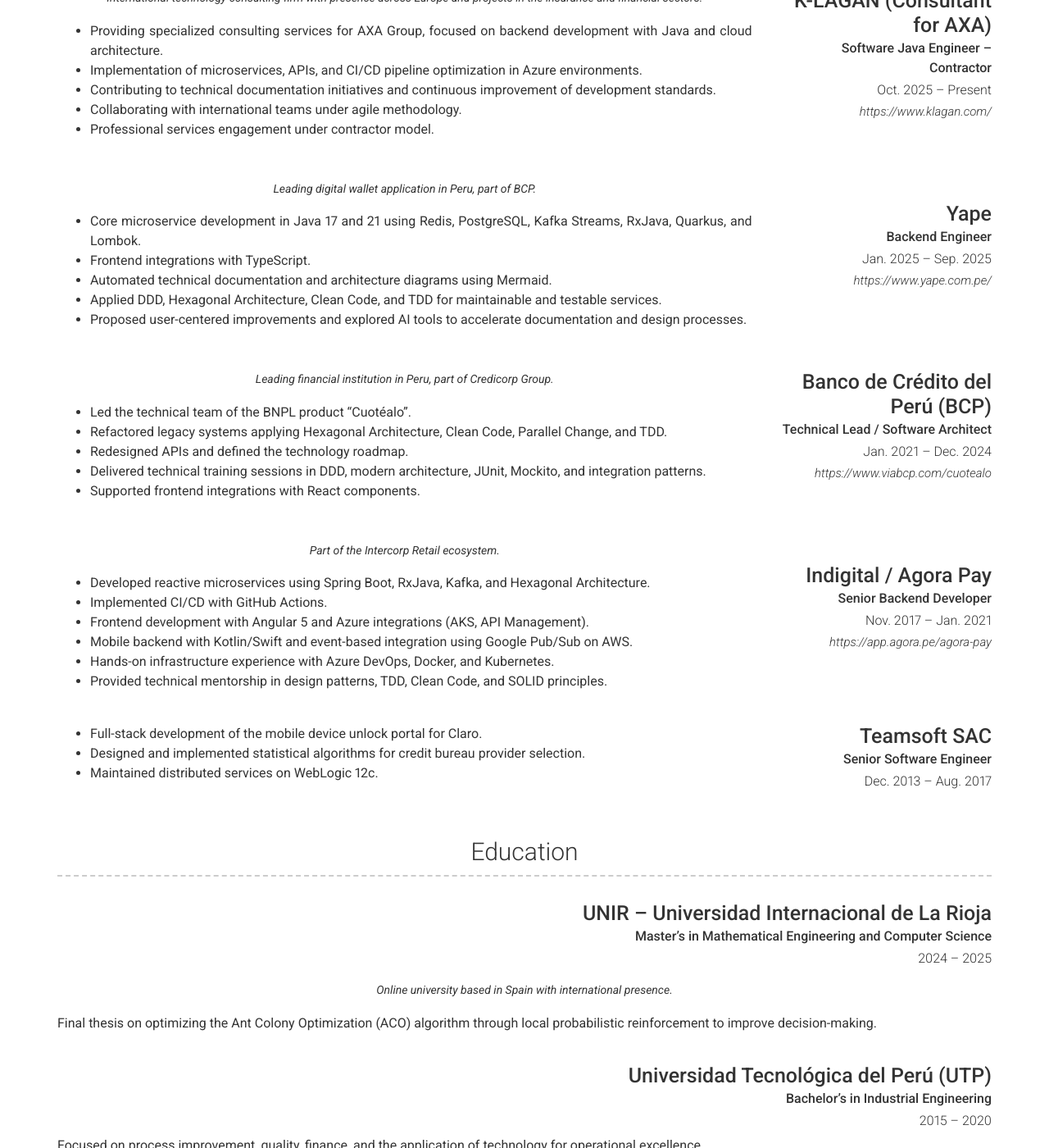
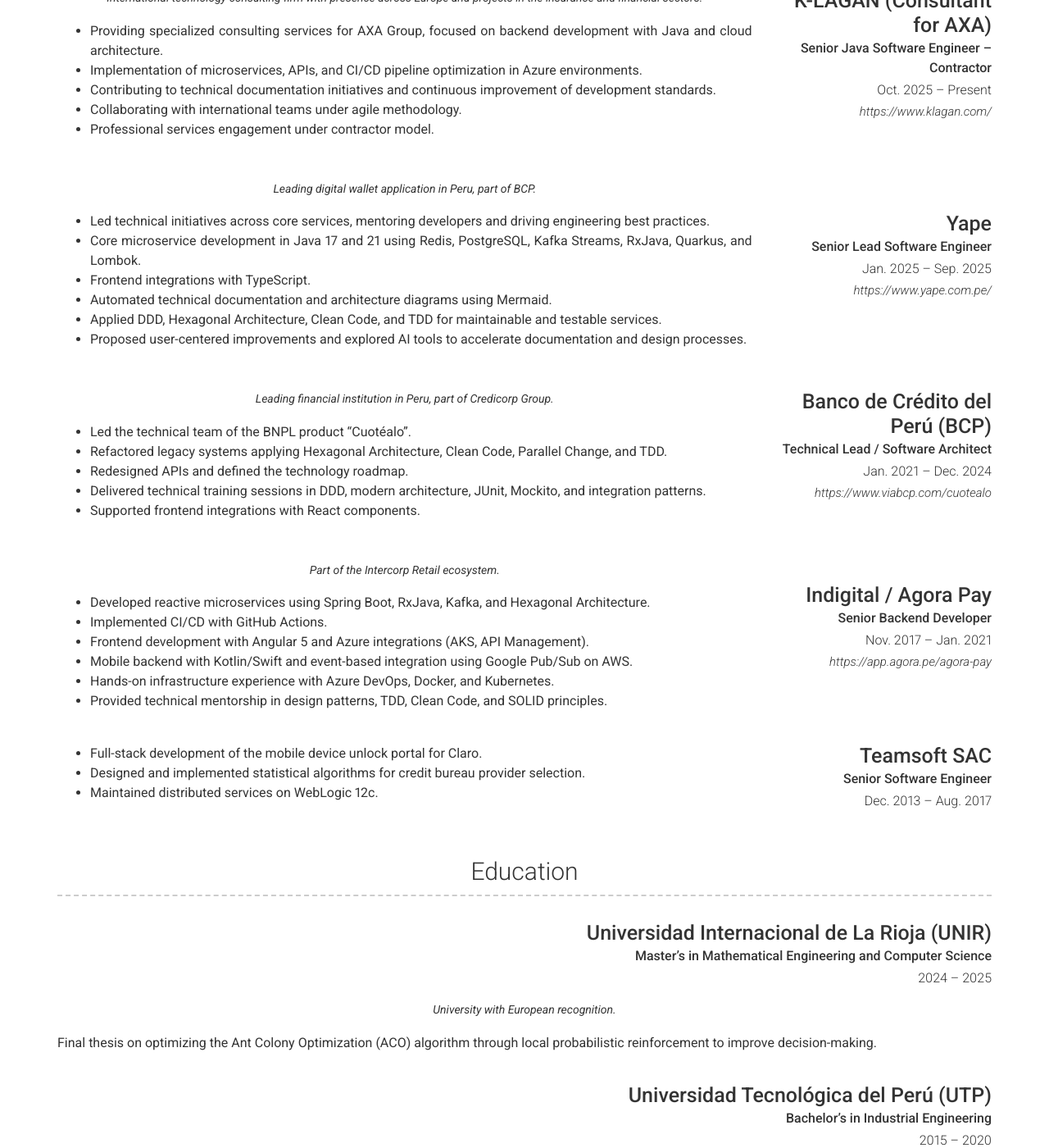
Before and after one commit to lenz90/lenz90.github.io, a Jekyll site: the page built from index.md, in a window 1280 px wide and 1400 px high, scrolled down 680 px. Shown: the whole window at 82% size. Built offline with Jekyll 4.4.1, drawn with Linux system fonts in a browser that asks for light colours; nearby versions of some CDN libraries; some of the changed text lies outside the part shown.

```diff
--- a/_config.yml
+++ b/_config.yml
@@ -33,7 +33,7 @@ content:
     content:
       - layout: right
         title: K-LAGAN (Consultant for AXA)
-        sub_title: Software Java Engineer – Contractor
+        sub_title: Senior Java Software Engineer – Contractor
         caption: Oct. 2025 – Present
         link: https://www.klagan.com/
         quote: >
@@ -47,12 +47,13 @@ content:
 
       - layout: right
         title: Yape
-        sub_title: Backend Engineer
+        sub_title: Senior Lead Software Engineer
         caption: Jan. 2025 – Sep. 2025
         link: https://www.yape.com.pe/
         quote: >
           Leading digital wallet application in Peru, part of BCP.
         description: |
+          * Led technical initiatives across core services, mentoring developers and driving engineering best practices.
           * Core microservice development in Java 17 and 21 using Redis, PostgreSQL, Kafka Streams, RxJava, Quarkus, and Lombok.
           * Frontend integrations with TypeScript.
           * Automated technical documentation and architecture diagrams using Mermaid.
@@ -101,11 +102,11 @@ content:
     layout: list
     content:
       - layout: top-right
-        title: UNIR – Universidad Internacional de La Rioja
+        title: Universidad Internacional de La Rioja (UNIR)
         sub_title: Master’s in Mathematical Engineering and Computer Science
         caption: 2024 – 2025
         quote: >
-          Online university based in Spain with international presence.
+          University with European recognition.
         description: |
           Final thesis on optimizing the Ant Colony Optimization (ACO) algorithm through local probabilistic reinforcement to improve decision-making.
 
@@ -113,6 +114,8 @@ content:
         title: Universidad Tecnológica del Perú (UTP)
         sub_title: Bachelor’s in Industrial Engineering
         caption: 2015 – 2020
+        quote: >
+          Private university focused on applied engineering and innovation.
         description: |
           Focused on process improvement, quality, finance, and the application of technology for operational excellence.
 
@@ -120,6 +123,8 @@ content:
         title: Instituto CIMA's
         sub_title: Technician in Computer Science
         caption: 2007 – 2010
+        quote: >
+          Technical institute specialized in computing and information systems.
         description: |
           Foundations of computer architecture, logic, and software development from the ground up.
 
@@ -139,7 +144,9 @@ sass:
   style: compressed
 
 plugins:
- - jekyll-seo-tag
+  - jekyll-seo-tag
+  - jekyll-sitemap
+  - jekyll-feed
 
 exclude : [
   "Gemfile",
```
